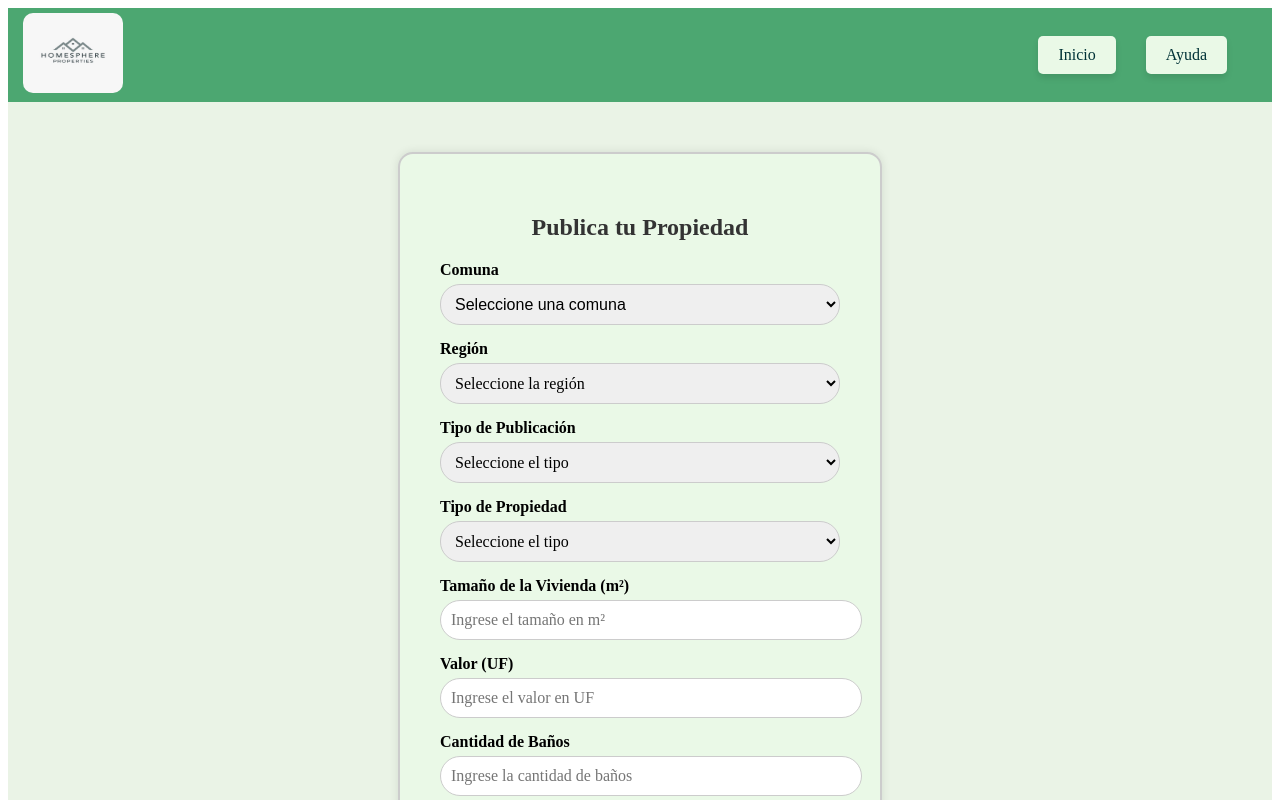
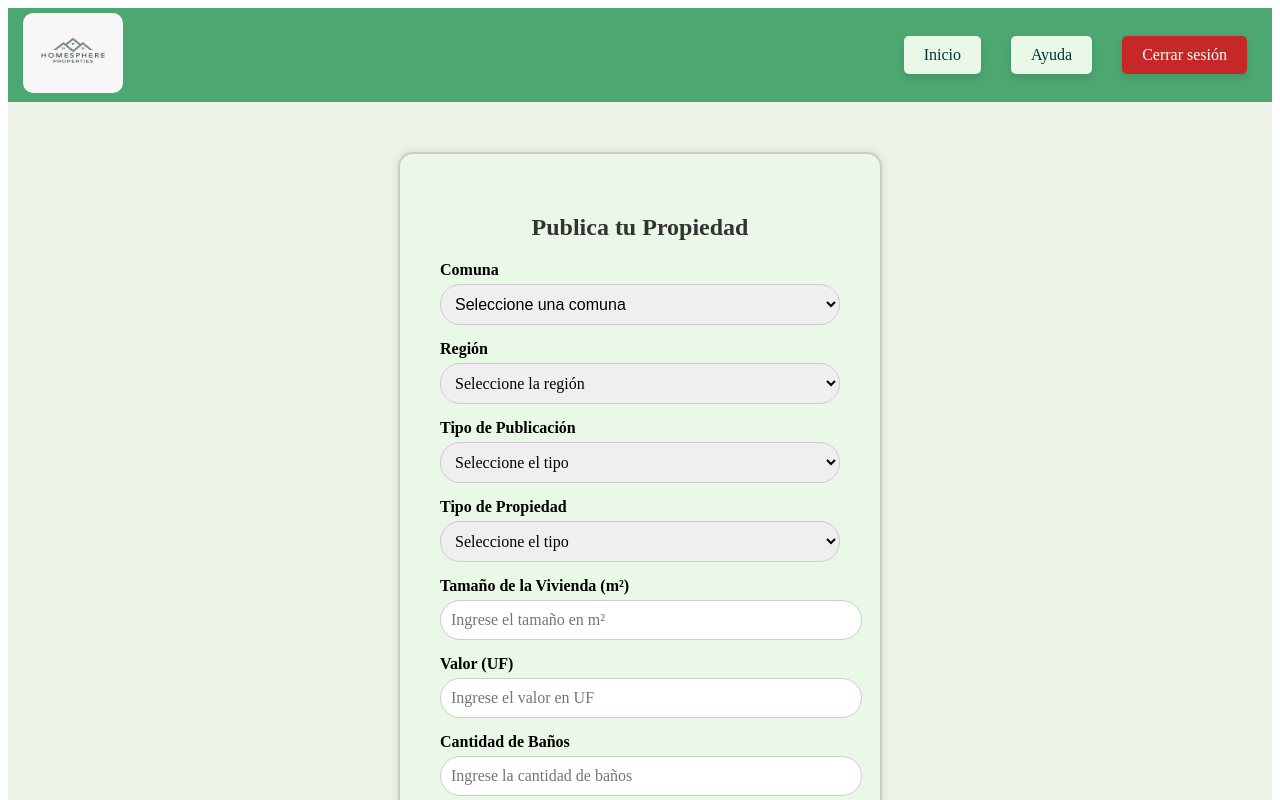
Before and after one commit to benbuselola/frontFingeso, a Vue app in the folder vue-project/: page /publicarPropiedad in a window 1280 px wide. Shown: the top 800 px of the page. Built offline with nearby package versions, Linux system fonts and the light colour scheme.

Commit message:
Agrego botones de logout
Se agrega los botones de logout que faltaban en las vistas

```diff
--- a/vue-project/src/views/actualizarDatosPerfil.vue
+++ b/vue-project/src/views/actualizarDatosPerfil.vue
@@ -8,6 +8,7 @@
       <ul>
         <li><a class = "principal-button" @click="navigateTo('/principal')">Inicio</a></li>
         <li><a class ="support-button" @click="navigateTo('/soporte')">Ayuda</a></li>
+        <button class="logout-button" @click="logout">Cerrar sesión</button>
       </ul>
     </nav>
   </header>
@@ -88,9 +89,8 @@ export default {
     const numeroantiguo = ref('')
     const numeronuevo = ref('')
     const message = ref('')
-    const editionUser = ref(1) // Valor predeterminado
-
-    // Función para recuperar editionUser de localStorage
+    const editionUser = ref(1)
+    const isAuthenticated = ref(false);
     const loadEditionUser = () => {
       checkAuth();
       const storedEditionUser = localStorage.getItem('editionUser')
@@ -100,6 +100,11 @@ export default {
     onMounted(() => {
       loadEditionUser()
     })
+    const logout = () => {
+      localStorage.removeItem('usuario');
+      isAuthenticated.value = false;
+      router.push('/login');
+    };
 
     const updateEmail = async () => {
       try {
@@ -198,7 +203,9 @@ export default {
       numeroantiguo,
       numeronuevo,
       message,
-      editionUser
+      editionUser,
+      isAuthenticated,
+      logout
     }
   }
 }
@@ -271,7 +278,7 @@ nav ul li a {
 nav ul li a:hover {
   text-decoration: underline;
 }
-.buttonsNonUser {
+.buttonsNonUser, .logout-button {
   background-color: #4CA771;
   color: #013237;
   border: none;
@@ -282,9 +289,17 @@ nav ul li a:hover {
   transition: transform 0.3s ease, box-shadow 0.3s ease;
   box-shadow: 0 4px 6px rgba(0, 0, 0, 0.1);
 }
-.buttonsNonUser:hover {
+.buttonsNonUser:hover ,.logout-button:hover{
   transform: translateY(-2px);
   box-shadow: 0 6px 8px rgba(0, 0, 0, 0.1);
+}
+.logout-button {
+  background-color: #c62828;
+  color: white;
+}
+
+.logout-button:hover {
+  background-color: #c62828;
 }
 .form-container {
   max-width: 600px;
--- a/vue-project/src/views/perfil.vue
+++ b/vue-project/src/views/perfil.vue
@@ -10,6 +10,7 @@
           <a class = "principal-button" @click="navigateTologo('/principal')">Inicio</a>
           <a class="help-button" @click="navigateTologo('/soporte')">Ayuda</a>
           <button class="publish-button" @click="navigateTologo('/publicarPropiedad')">Publica tu propiedad</button>
+          <button class="logout-button" @click="logout">Cerrar sesión</button>
         </ul>
       </nav>
     </header>
@@ -78,7 +79,11 @@ export default {
     const properties = ref([])
     const likes = ref([])
     const currentSection = ref('properties')
-
+    const logout = () => {
+      localStorage.removeItem('usuario');
+      isAuthenticated.value = false;
+      router.push('/login');
+    };
     onMounted(async () => {
       checkAuth();
       try {
@@ -131,7 +136,8 @@ export default {
       properties,
       likes,
       currentSection,
-      navigateTologo
+      navigateTologo,
+      logout
     }
   }
 }
@@ -267,7 +273,7 @@ nav ul li a:hover {
   list-style-type: none;
 }
 
-.update-email, .update-number {
+.update-email, .update-number,.logout-button {
   background-color: #4ca771;
   color: #013237;
   border: none;
@@ -292,7 +298,18 @@ nav ul li a:hover {
   transition: transform 0.3s ease, box-shadow 0.3s ease;
   box-shadow: 0 4px 6px rgba(0, 0, 0, 0.1);
 }
-.update-email:hover, .update-number:hover, .update-password:hover {
+.logout-button {
+  background-color: #c62828;
+  color: white;
+}
+
+.logout-button:hover {
+  background-color: #c62828;
+}
+.publish-button{
+  margin-right: 20px;
+}
+.update-email:hover, .update-number:hover, .update-password:hover,.logout-button:hover {
   transform: translateY(-2px);
   box-shadow: 0 6px 8px rgba(0, 0, 0, 0.1);
 }
--- a/vue-project/src/views/propiedadPerfil.vue
+++ b/vue-project/src/views/propiedadPerfil.vue
@@ -8,8 +8,10 @@
         <ul class="nav-list">
           <li class="buttonsNonUser"><router-link to="/principal" class="nav-link">Inicio</router-link></li>
           <li class="buttonsNonUser"><router-link to="/soporte" class="nav-link">Ayuda</router-link></li>
+
           <li v-if="isAuthenticated">
             <button class="publish-button" @click="navigateTo('/publicarPropiedad')">Publica tu propiedad</button>
+            <button class="logout-button" @click="logout">Cerrar sesión</button>
           </li>
         </ul>
       </nav>
@@ -186,7 +188,8 @@ export default {
       isAuthenticated,
       imagen,
       showEditButtons,
-      isPropertyOwner
+      isPropertyOwner,
+      logout
     };
   }
 };
@@ -241,7 +244,7 @@ nav ul li a {
 nav ul li a:hover {
   text-decoration: underline;
 }
-.buttonsNonUser,.publish-button {
+.buttonsNonUser,.publish-button,.logout-button {
   background-color: #EAF9E7;
   color: #013237;
   border: none;
@@ -252,12 +255,21 @@ nav ul li a:hover {
   transition: transform 0.3s ease, box-shadow 0.3s ease;
   box-shadow: 0 4px 6px rgba(0, 0, 0, 0.1);
 }
-.buttonsNonUser:hover,.publish-button:hover {
-  background-color: #296fc1;
+.buttonsNonUser:hover,.publish-button:hover,.logout-button:hover {
   transform: translateY(-2px);
   box-shadow: 0 6px 8px rgba(0, 0, 0, 0.1);
 }
+.logout-button {
+  background-color: #c62828;
+  color: white;
+}
 
+.logout-button:hover {
+  background-color: #c62828;
+}
+.publish-button{
+  margin-right: 20px;
+}
 .user-info {
   display: flex;
   justify-content: space-evenly;
--- a/vue-project/src/views/publicarPropiedad.vue
+++ b/vue-project/src/views/publicarPropiedad.vue
@@ -8,6 +8,7 @@
       <ul>
         <li><a class = "principal-button" @click="navigateTo('/principal')">Inicio</a></li>
         <li><a class = "support-button" @click="navigateTo('/soporte')">Ayuda</a></li>
+        <button class="logout-button" @click="logout">Cerrar sesión</button>
       </ul>
     </nav>
   </header>
@@ -104,7 +105,12 @@ export default {
     const email = ref('');
     const message = ref('');
     const router = useRouter();
-
+    const isAuthenticated = ref(false);
+    const logout = () => {
+      localStorage.removeItem('usuario');
+      isAuthenticated.value = false;
+      router.push('/login');
+    };
 
     const registroProp = async () => {
       try {
@@ -159,6 +165,7 @@ export default {
       message,
       registroProp,
       navigateTo,
+      logout
     };
   },
 };
@@ -218,7 +225,7 @@ nav ul li a:hover {
   text-decoration: none;
 }
 
-.principal-button, .support-button {
+.principal-button, .support-button,.logout-button {
   background-color: #EAF9E7;
   color: #013237;
   border: none;
@@ -230,11 +237,18 @@ nav ul li a:hover {
   transition: transform 0.3s ease, box-shadow 0.3s ease;
   box-shadow: 0 4px 6px rgba(0, 0, 0, 0.1);
 }
-.principal-button:hover, .support-button:hover {
+.principal-button:hover, .support-button:hover,.logout-button:hover {
   transform: translateY(-2px);
   box-shadow: 0 6px 8px rgba(0, 0, 0, 0.1);
 }
+.logout-button {
+  background-color: #c62828;
+  color: white;
+}
 
+.logout-button:hover {
+  background-color: #c62828;
+}
 .info-propiedad {
   max-width: 400px;
   margin: 50px auto;
--- a/vue-project/src/views/soporte.vue
+++ b/vue-project/src/views/soporte.vue
@@ -7,6 +7,7 @@
       <nav>
         <ul>
           <a class = "principal-button" @click="navigateTo('/principal')">Inicio</a>
+          <button v-if="isAuthenticated" class="logout-button" @click="logout">Cerrar sesión</button>
         </ul>
       </nav>
     </header>
@@ -50,6 +51,16 @@
       const descripcion = ref('')
       const message = ref('')
       const router = useRouter()
+      const isAuthenticated = ref(false);
+      const checkAuth = () => {
+        const userId = localStorage.getItem('usuario');
+        isAuthenticated.value = !!userId;
+     };
+      const logout = () => {
+        localStorage.removeItem('usuario');
+        isAuthenticated.value = false;
+        router.push('/login');
+      };
 
       const soporteForm = async () => {
         try {
@@ -75,7 +86,10 @@
         descripcion,
         message,
         soporteForm,
-        navigateTo
+        navigateTo,
+        isAuthenticated,
+        logout,
+        checkAuth
       }
     }
   }
@@ -129,7 +143,7 @@ nav ul li a {
 nav ul li a:hover {
   text-decoration: underline;
 }
-.principal-button{
+.principal-button,.logout-button {
   background-color: #EAF9E7;
   color: #013237;
   border: none;
@@ -141,11 +155,18 @@ nav ul li a:hover {
   transition: transform 0.3s ease, box-shadow 0.3s ease;
   box-shadow: 0 4px 6px rgba(0, 0, 0, 0.1);
 }
-.principal-button:hover{
+.principal-button:hover,.logout-button:hover{
   transform: translateY(-2px);
   box-shadow: 0 6px 8px rgba(0, 0, 0, 0.1);
 }
+.logout-button {
+  background-color: #c62828;
+  color: white;
+}
 
+.logout-button:hover {
+  background-color: #c62828;
+}
 
   .soporte-container {
     max-width: 400px;
```
